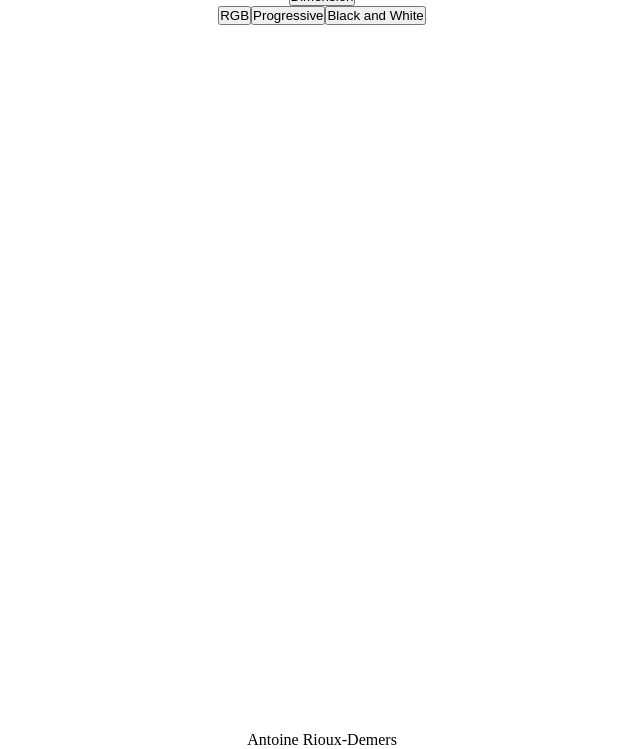
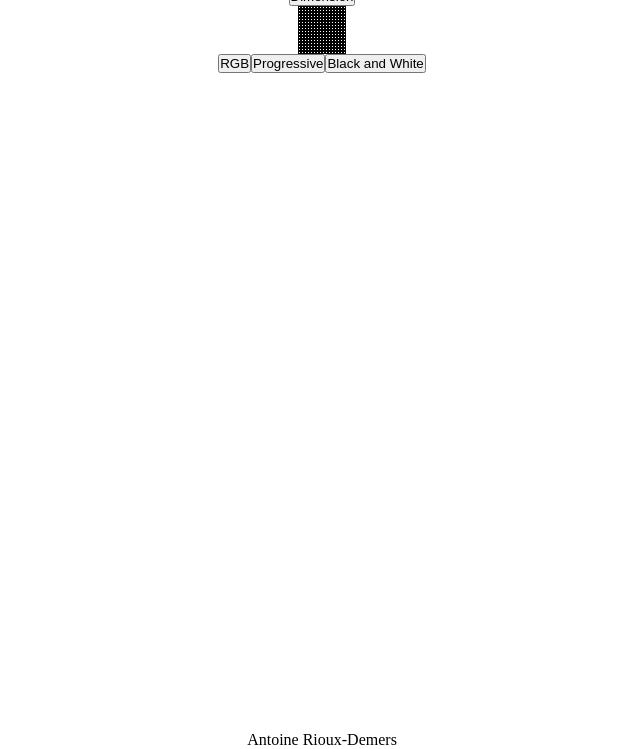
Before and after one commit to AntoineRiouxDemers/EtchASketch, a plain HTML site: page index.html in a window 1280 px wide. Shown: the part 53-802 px from the top of the page, without its empty margins (318-958 px from the left). Drawn offline with Linux system fonts and the light colour scheme.

Commit message:
Add basic grid creation and modification

```diff
--- a/index.html
+++ b/index.html
@@ -30,6 +30,6 @@
     <div id="footer">
         <div id="copyrights">Antoine Rioux-Demers</div>
     </div>
+    <script src="./javascript.js"></script>
 </body>
-<script src="./javascript.js"></script>
 </html>
--- a/javascript.js
+++ b/javascript.js
@@ -1,9 +1,25 @@
 const gridDiv = document.getElementById('grid');
 const dimensionBtn = document.getElementById('dimensionBtn');
+var currentDimension;
+dimensionBtn.addEventListener('click', () => dimensionClicked());
 
-var dimensionGrid = 16;
+if(currentDimension == null) setGrid(16);
 
-dimensionBtn.addEventListener('click', () => dimensionClicked());
+function setGrid(dimension){
+    gridDiv.innerHTML = '';
+    currentDimension = dimension;
+
+    for(let i = 0; i < dimension; i++){
+        let column = gridDiv.appendChild(document.createElement('div'));
+        column.classList.add('columns');
+        column.setAttribute('style', 'Display: flex; justify-content: center; align-items: center;');
+        for(let i = 0; i< dimension; i++){
+            let pixel = column.appendChild(document.createElement('div'));
+            pixel.classList.add('pixels')
+            pixel.setAttribute('style', 'border: solid 0.1px; height: 1px; width: 1px;');
+        }
+    }
+}
 
 function dimensionClicked(){
     var tempDimensionGrid = parseInt(prompt('Dimension grid needed (MAX 100):'));
@@ -13,6 +29,6 @@ function dimensionClicked(){
      tempDimensionGrid > 100){
         alert('A number between 2 and 100 must be entered!');
      } else{
-        dimensionGrid = tempDimensionGrid;
+        setGrid(tempDimensionGrid);
      }
 }
--- a/styles.css
+++ b/styles.css
@@ -29,3 +29,12 @@ body{
     justify-content: center;
     align-items: center;
 }
+
+#grid{
+    display: flex;
+    align-items: center;
+    justify-content: center;
+    flex-direction: column;
+    /* width: 60vw;
+    height: 60vw; */
+}
```
